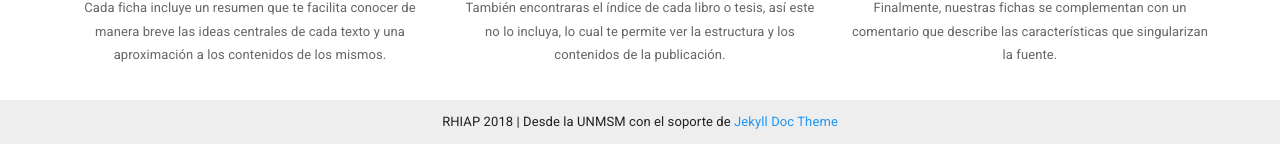
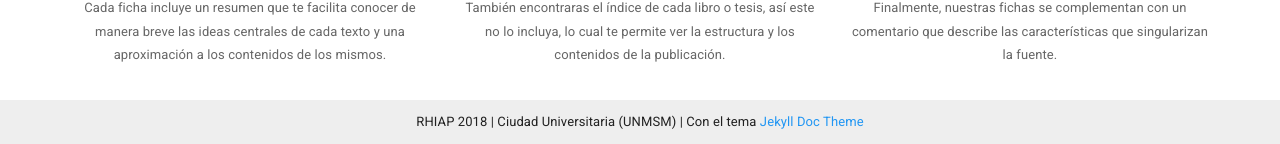
Before and after one commit to RHIAP/RHIAP.github.io, a Jekyll site: the page built from index.html, in a window 1280 px wide and 900 px high, scrolled down 751 px. Shown: the part 753-897 px from the top of the window. Built offline with Jekyll 4.4.1, drawn with Linux system fonts in a browser that asks for light colours; nearby versions of some CDN libraries.

Commit message:
Update footer.html

```diff
--- a/_includes/footer.html
+++ b/_includes/footer.html
@@ -2,7 +2,7 @@
     <div class="container">
 
         <p class="text-center">
-            {{ site.title }} {{ site.time | date: '%Y' }} | Desde la UNMSM con el soporte de <a href="https://github.com/aksakalli/jekyll-doc-theme">Jekyll Doc Theme</a>
+            {{ site.title }} {{ site.time | date: '%Y' }} | Ciudad Universitaria (UNMSM) | Con el tema <a href="https://github.com/aksakalli/jekyll-doc-theme">Jekyll Doc Theme</a>
         </p>
         <!-- <p class="text-muted">Place sticky footer content here.</p> -->
     </div>
```
